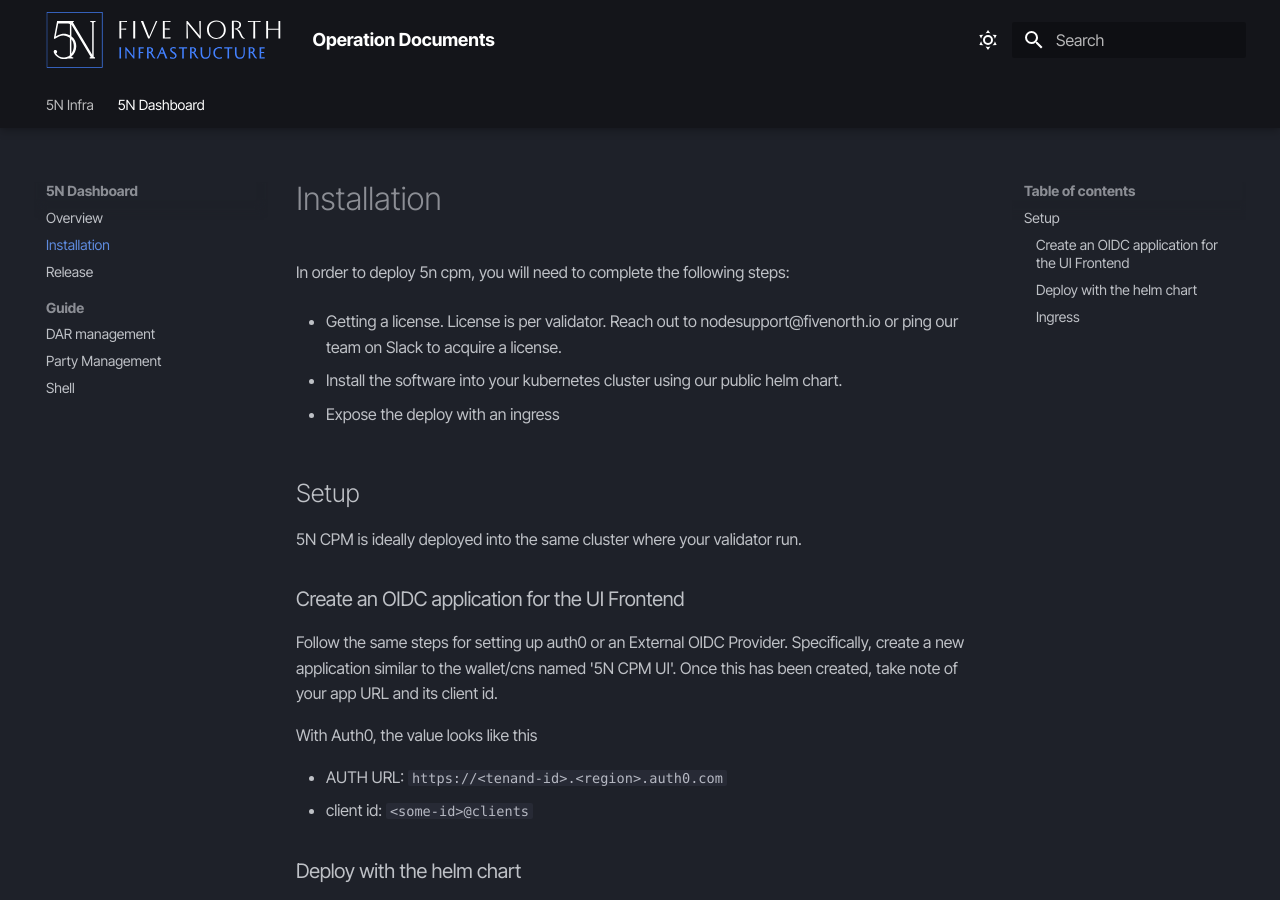
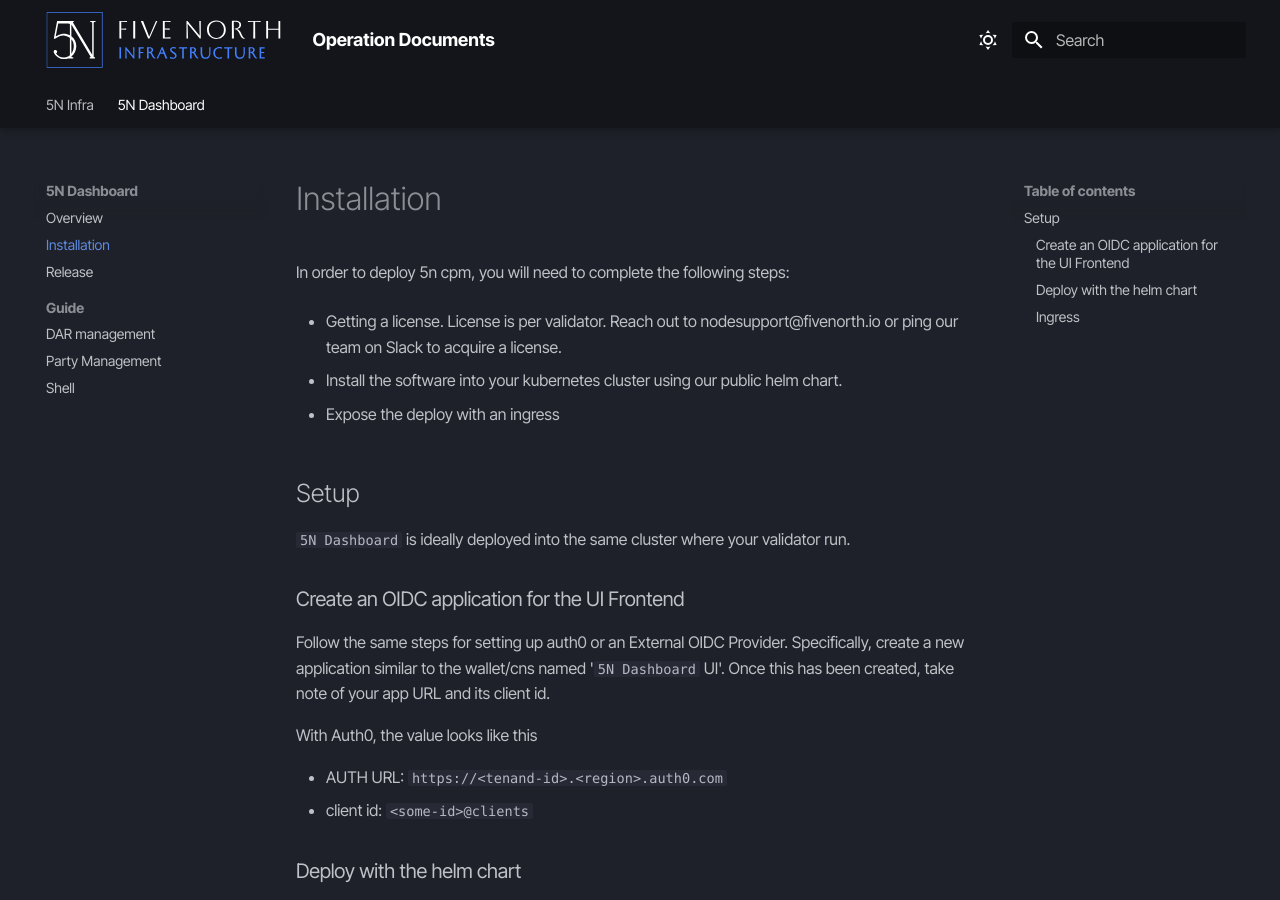
Before and after one commit to fivenorth-io/docs, an MkDocs documentation site: the page built from docs/5n-cpm/install.md, in a window 1280 px wide and 900 px high. Built offline with MkDocs 1.6.1 and Material for MkDocs 9.7.7, drawn with Linux system fonts in a browser that asks for light colours; some web fonts are replaced.

Commit message:
reanem to 5N dashboard

```diff
--- a/docs/5n-cpm/install.md
+++ b/docs/5n-cpm/install.md
@@ -10,11 +10,11 @@
 
 ## Setup
 
-5N CPM is ideally deployed into the same cluster where your validator run.
+`5N Dashboard` is ideally deployed into the same cluster where your validator run.
 
 ### Create an OIDC application for the UI Frontend
 
-Follow the same steps for setting up auth0 or an External OIDC Provider. Specifically, create a new application similar to the wallet/cns named '5N CPM UI'. Once this has been created, take note of your app URL and its client id.
+Follow the same steps for setting up auth0 or an External OIDC Provider. Specifically, create a new application similar to the wallet/cns named '`5N Dashboard` UI'. Once this has been created, take note of your app URL and its client id.
 
 With Auth0, the value looks like this
 
```
Also changed, not shown: docs/5n-cpm/introduction.md (+2 -2 lines).
